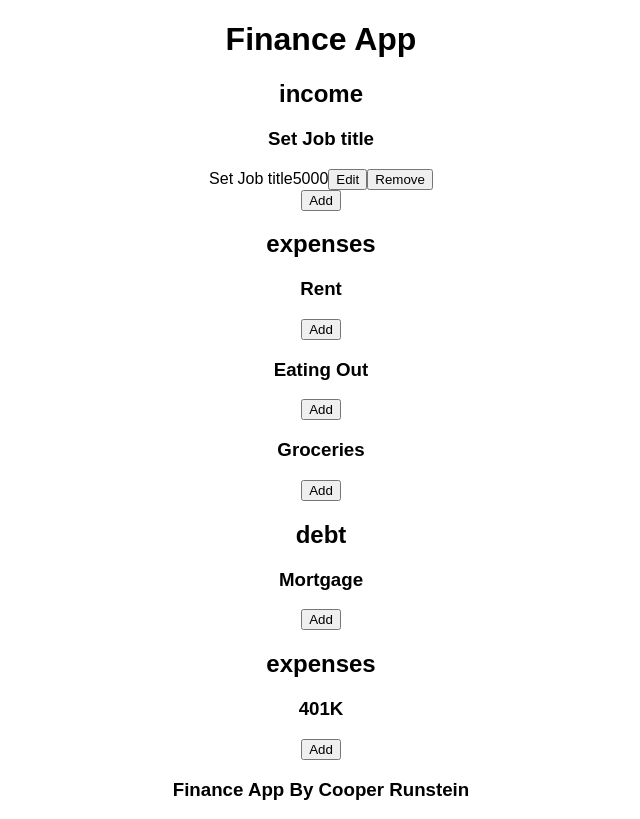
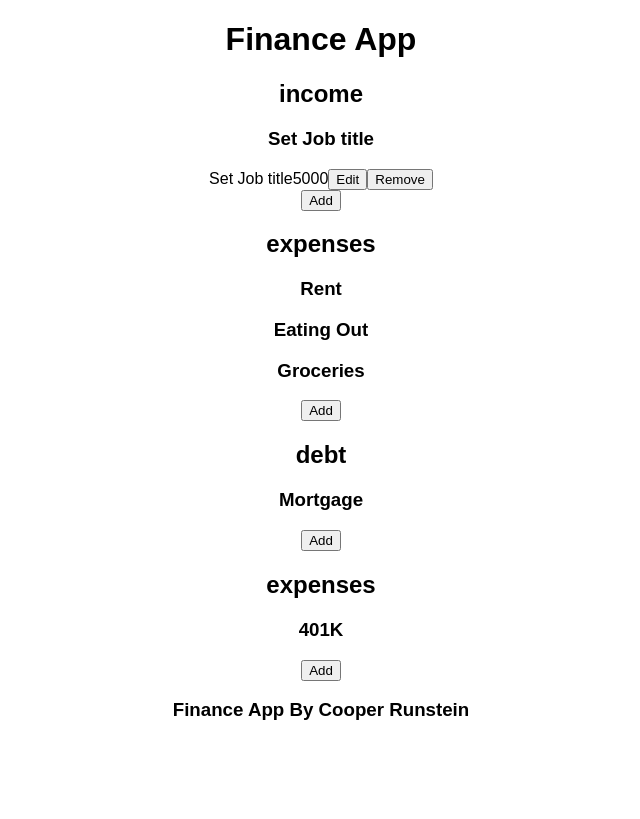
Before and after one commit to Cooper-Runstein/React-Personal-Finance-App, a React (Create React App) app: page / in a window 1280 px wide. Shown: the whole page, without its empty margins (319-959 px from the left). Built offline with nearby package versions, Linux system fonts and the light colour scheme.

Commit message:
Start form Adding works

```diff
--- a/src/Components/Start_Components/Start.js
+++ b/src/Components/Start_Components/Start.js
@@ -114,10 +114,6 @@ class Start extends React.Component {
     }
   }
 
-  changeInstanceObject = () => {
-
-  }
-
   //*****Button and Input Change/Click functions********//
 
   alterInstances = (type, instanceIndex, newState) => {
@@ -130,6 +126,16 @@ class Start extends React.Component {
     })
   }
 
+  changeStateInstancesAt = (type, newInstances)=> {
+    this.setState({
+      ...this.state,
+      [type]: {
+        ...this.state[type],
+        instances: newInstances
+      }
+    })
+  }
+
   onEditAt = (type, instanceIndex) => {
     console.log("Edit Called");
     const newState = (e) => {
@@ -138,19 +144,12 @@ class Start extends React.Component {
         isEditing: !e.isEditing
       }
     }
-    this.setState({
-      ...this.state,
-      [type]: {
-        ...this.state[type],
-        instances: this.alterInstances(type, instanceIndex, newState)}
-    })
+
+    this.changeStateInstancesAt(type, this.alterInstances(type, instanceIndex, newState))
   }
 
-  addInstance = (type, catIndex) => {
-    const newCategory = [];
-    const alterInstance = (instances) => {
-      let oldinstances = instances.slice();
-      oldinstances.push({
+  addInstance = (type) => {
+    let newInstance = {
       title: 'set',
       value: 'set',
       isEditing: true,
@@ -160,28 +159,12 @@ class Start extends React.Component {
       interest: 1,
       duration: 'retirement',
       pendingDuration: 'retirement'
-      })
-
-      return oldinstances;
     }
 
-    this.state[type].map((e, i) => {
-      if (i === catIndex) {
-        let subCategory = {
-          ...e,
-          instances: alterInstance(e.instances)
-        }
-        newCategory.push(subCategory);
-      } else {
-        newCategory.push(e);
-      }
-      return null;
-    })
+    let currentInstances = this.state[type].instances.slice();
+    currentInstances.push(newInstance)
 
-    this.setState({
-      ...this.state,
-      [type]: newCategory
-    })
+    this.changeStateInstancesAt(type, currentInstances)
   }
 
   removeInstanceAt = (type, catIndex, instanceIndex) => {
@@ -419,6 +402,7 @@ class Start extends React.Component {
           title = {"income"}
           instances = {this.state.income.instances}
           onEditAt = {this.onEditAt}
+          addInstance = {()=>this.addInstance('income')}
         />
         <StartCategoryForm
           title = {"expenses"}
--- a/src/Components/Start_Components/StartCategoryForm.js
+++ b/src/Components/Start_Components/StartCategoryForm.js
@@ -63,7 +63,13 @@ const  StartCategoryForm = (props)=> {
 
           })
         }
+        <div className="start-add-button-container">
+          <button
+            onClick={ props.addInstance }
+          >Add</button>
       </div>
+      </div>
+
     )
 }
 
--- a/src/Components/Start_Components/StartInstanceForm.js
+++ b/src/Components/Start_Components/StartInstanceForm.js
@@ -85,11 +85,6 @@ const StartInstanceForm = (props)=> {
 
             {props.isEditing ? <div /> : staticForm()}
 
-            <div className="start-add-button-container">
-                <button
-                  //onClick={ props.addInstance }
-                  >Add</button>
-            </div>
         </div>
     )
 }
```
Lines whose indentation alone changed are shown as unchanged.
